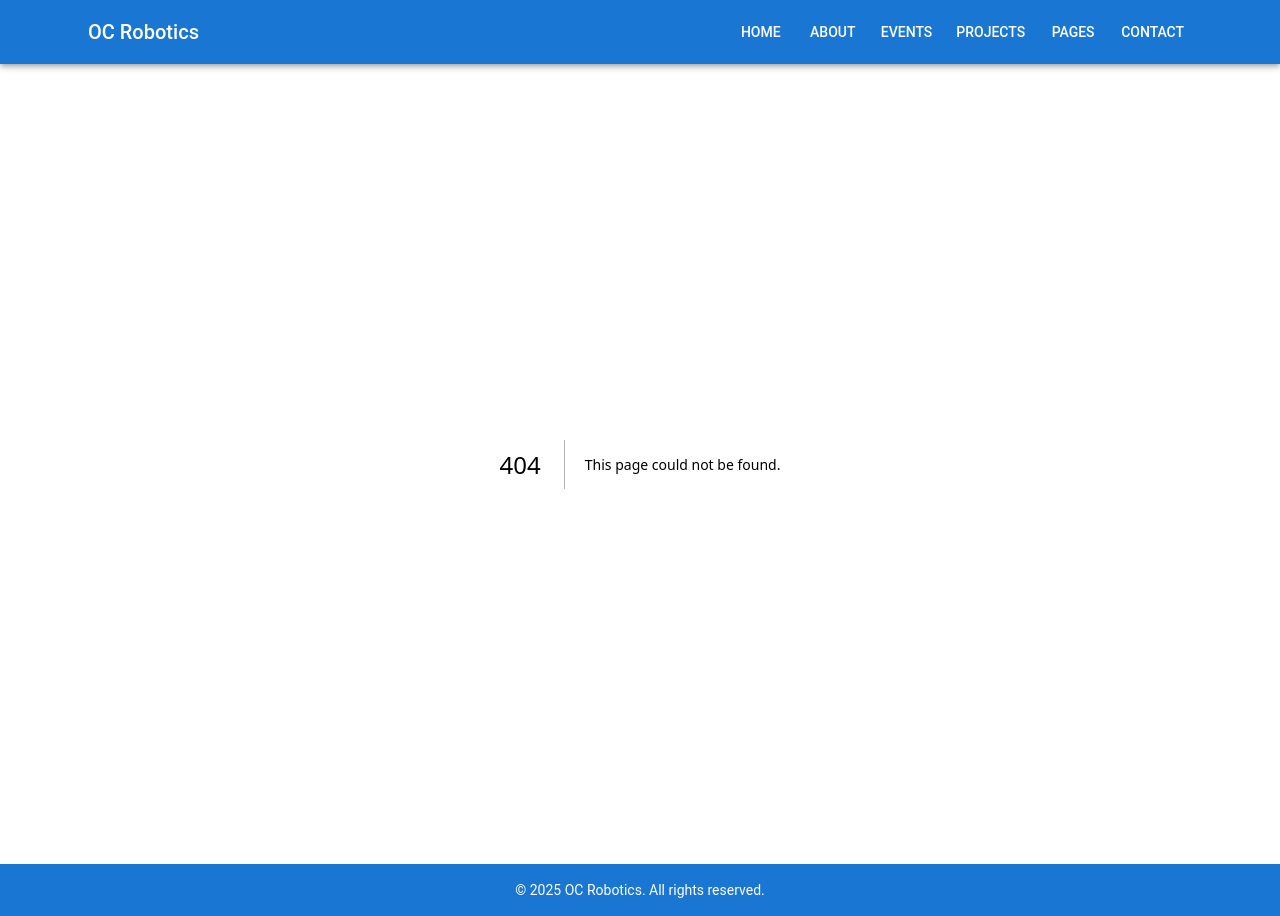
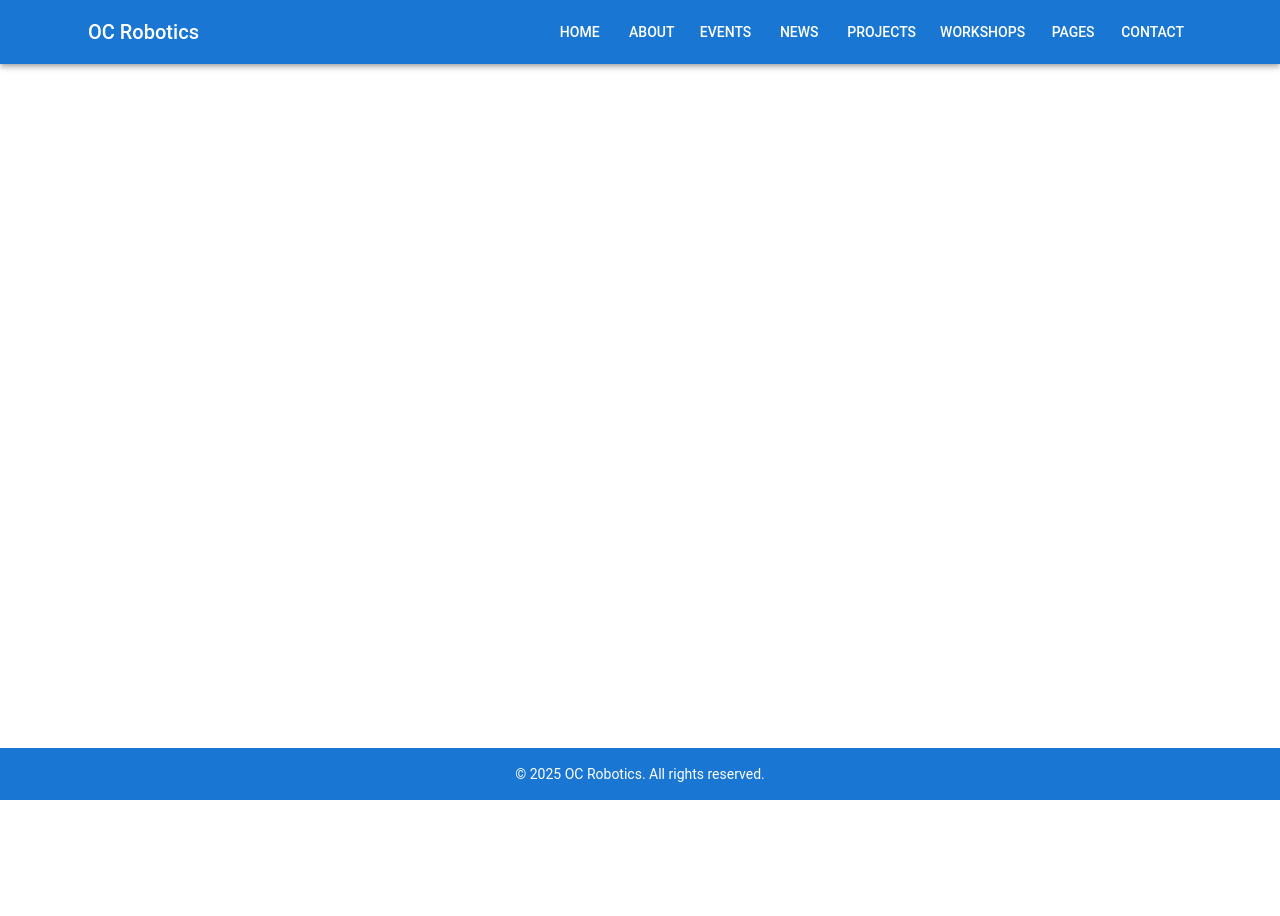
Before and after one commit to oc-robotics/OC-Robotics-Website, a Next.js app: page /news in a window 1280 px wide. Before the commit this address had no page. After the commit the page ends 800 px from the top, so only its background shows below. Built offline with nearby package versions, Linux system fonts and the light colour scheme.

Commit message:
workshops initial commit

```diff
--- /dev/null
+++ b/app/news/page.jsx
@@ -0,0 +1,8 @@
+import { Container } from "@mui/material"
+
+export default function News() {
+  return (
+    <Container>
+    </Container>
+  )
+}
--- a/app/services/page.jsx
+++ b/app/workshops/page.jsx
@@ -1,9 +1,7 @@
-'use client'
-
 import React from 'react'
 import { Container } from '@mui/material'
 
-export default function Services() {
+export default function Workshops() {
   return (
     <Container>
     </Container>
--- a/components/Navbar.jsx
+++ b/components/Navbar.jsx
@@ -33,7 +33,9 @@ function Navbar() {
     { label: 'Home', href: '/' },
     { label: 'About', href: '/about' },
     { label: 'Events', href: '/events' },
+    { label: 'News', href: '/news' },
     { label: 'Projects', href: '/projects' },
+    { label: 'Workshops', href: '/workshops' },
     { label: 'Pages', href: '/pages' },
     { label: 'Contact', href: '/contact' },
   ];
```
